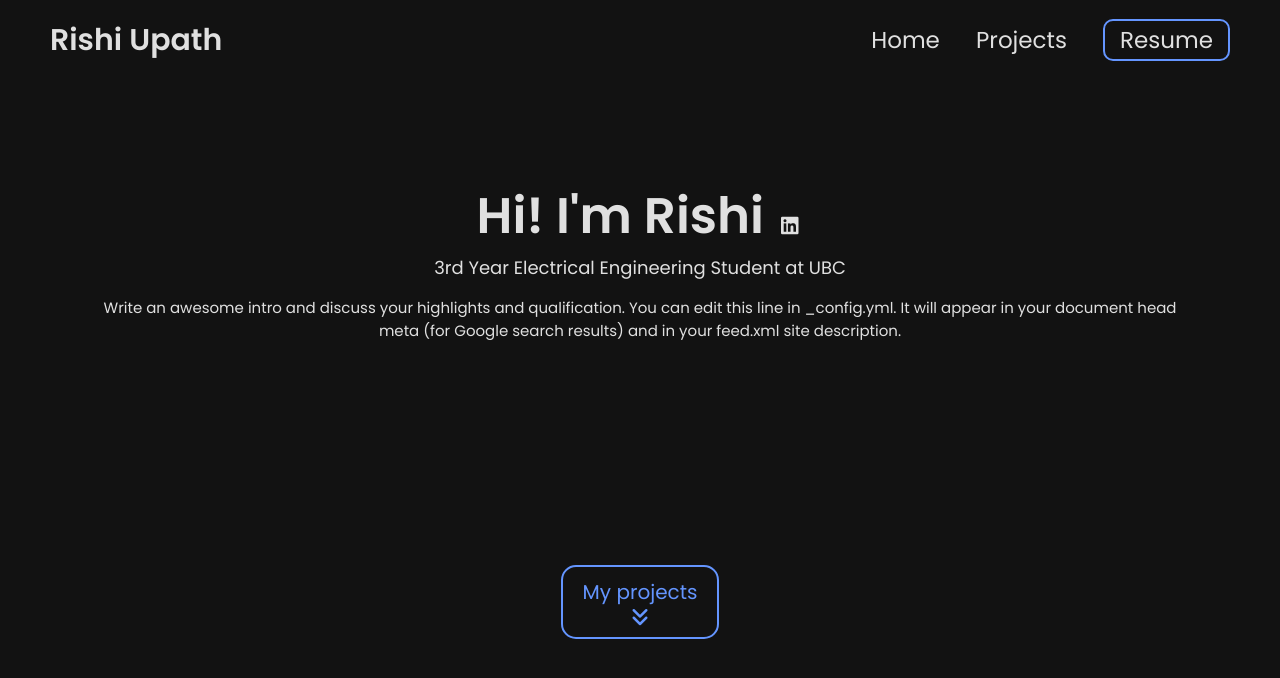
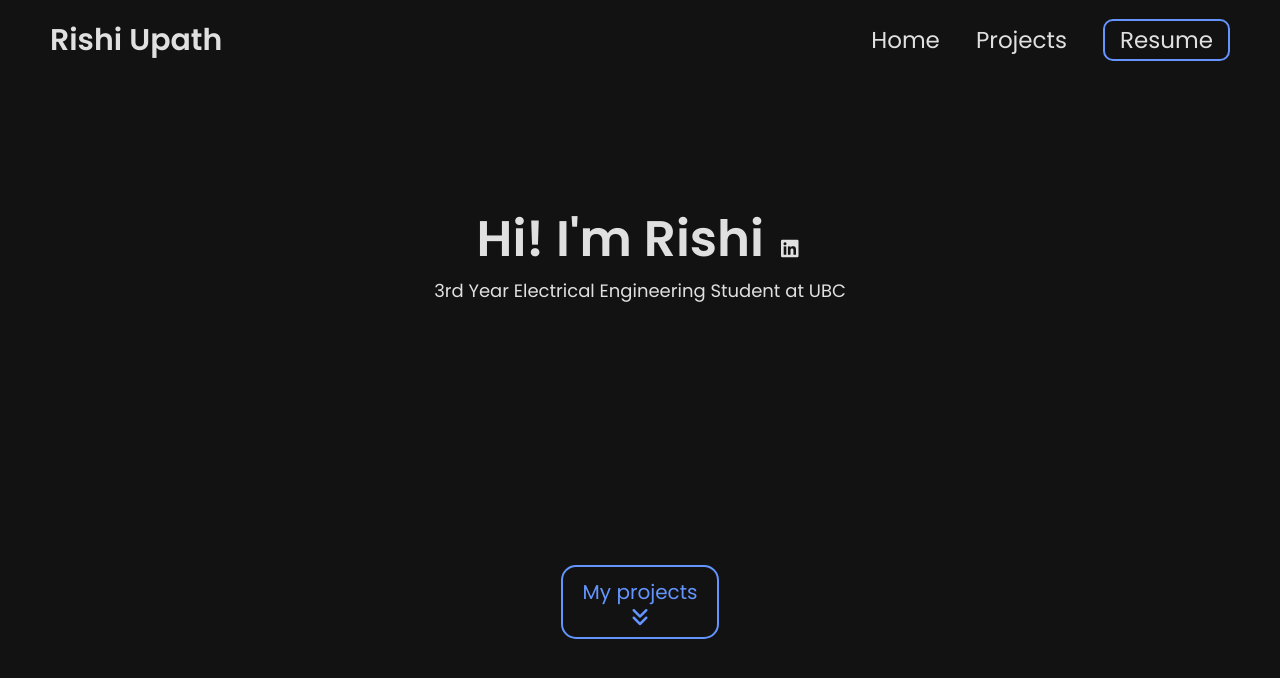
Before and after one commit to rishiupath/rishiupath.github.io, a Jekyll site: the page built from index.html, in a window 1280 px wide and 900 px high. Shown: the top 678 px of the window. Built offline with Jekyll 4.4.1, drawn with Linux system fonts in a browser that asks for light colours.

Commit message:
Update _config.yml

```diff
--- a/_config.yml
+++ b/_config.yml
@@ -15,9 +15,7 @@
 name: Rishi Upath
 headline: 3rd Year Electrical Engineering Student at UBC
 description: >- # dont remove this line. this will ignore all new lines until the next section
-  Write an awesome intro and discuss your highlights and qualification. You can edit this
-  line in _config.yml. It will appear in your document head meta (for
-  Google search results) and in your feed.xml site description.
+
 
 # Place your profile image in /assets/images/profile-image/folder and edit the file name
 profile_image: ./assets/images/profile-image/avatar.jpeg
```
